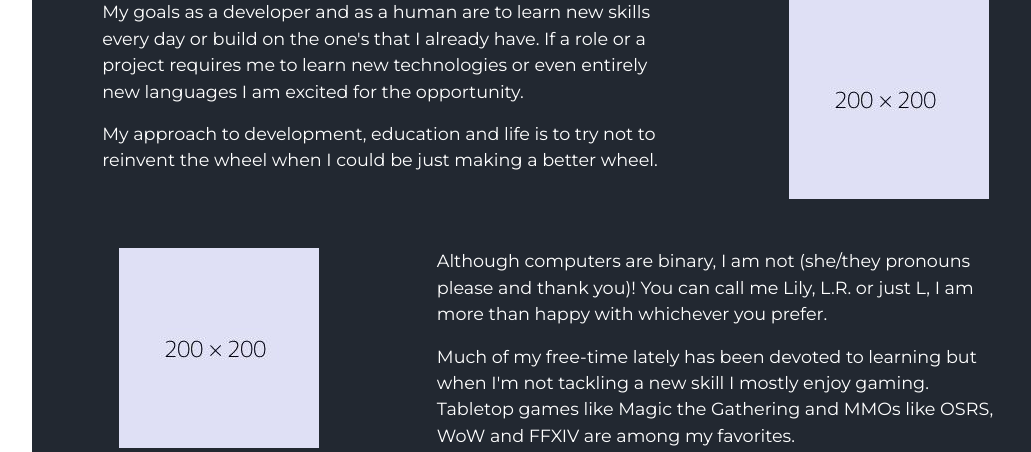
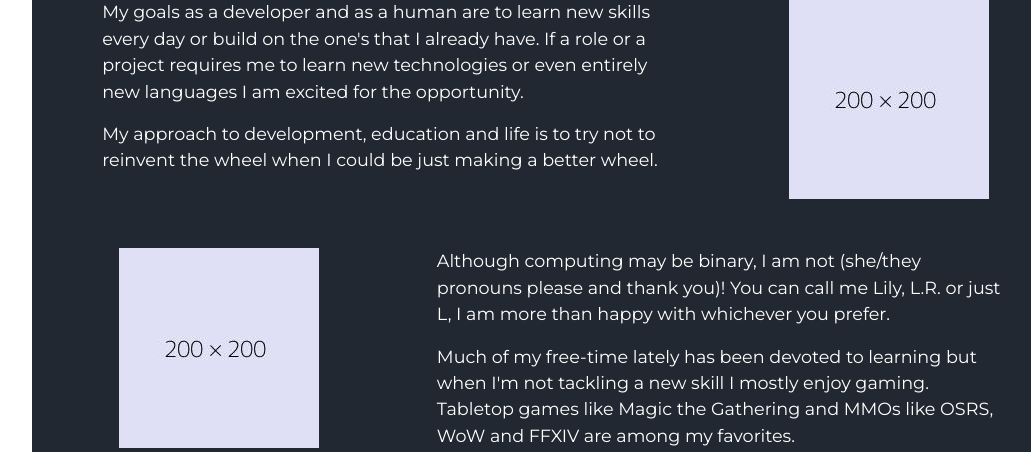
Before and after one commit to LRBurnham/portfolio-website, a Flask app: page / in a window 1280 px wide. Shown: the part 1674-2126 px from the top of the page, without its empty margins (224-1255 px from the left). Run offline with Flask 2, Linux system fonts and the light colour scheme; some libraries are stand-ins or nearby versions.

Commit message:
Update personal introduction wording

```diff
--- a/templates/index.html
+++ b/templates/index.html
@@ -130,7 +130,7 @@
         </div>
         <div class="col-lg-8 about-me-text">
           <p>
-            Although computers are binary, I am not (she/they pronouns please and thank you)!
+            Although computing may be binary, I am not (she/they pronouns please and thank you)!
             You can call me Lily, L.R. or just L, I am more than happy with whichever you prefer.
           </p>
           <p>
```
